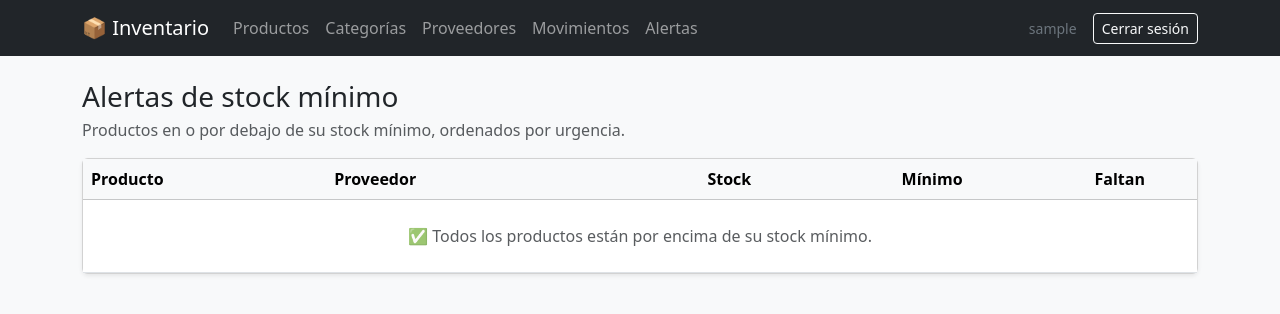
After one commit to BryanE-sketch/Django---Sistema-de-inventario-, a Django app: page /alertas/ in a window 1280 px wide. The commit adds this page. Shown: the top 314 px of the page. Run offline with Django 5.2, Linux system fonts and the light colour scheme; the visitor is signed in with stand-in values (Sample User, id 1); data that the repository does not hold is empty.

Commit message:
Fase 5: alertas de stock mínimo con contador, página de alertas y avisos

```diff
--- a/config/settings.py
+++ b/config/settings.py
@@ -64,6 +64,7 @@ TEMPLATES = [
                 'django.template.context_processors.request',
                 'django.contrib.auth.context_processors.auth',
                 'django.contrib.messages.context_processors.messages',
+                'inventory.context_processors.low_stock_alerts',
             ],
         },
     },
--- /dev/null
+++ b/inventory/context_processors.py
@@ -0,0 +1,7 @@
+from .models import Product
+
+
+def low_stock_alerts(request):
+    if not request.user.is_authenticated:
+        return {}
+    return {'low_stock_count': Product.objects.low_stock().count()}
--- a/inventory/models.py
+++ b/inventory/models.py
@@ -35,6 +35,11 @@ class Supplier(models.Model):
         return self.name
 
 
+class ProductQuerySet(models.QuerySet):
+
+    def low_stock(self):
+        return self.filter(stock__lte=models.F('min_stock'))
+
 class Product(models.Model):
     name = models.CharField('nombre', max_length=150)
     sku = models.CharField(
@@ -66,6 +71,7 @@ class Product(models.Model):
     min_stock = models.PositiveIntegerField('stock mínimo', default=5)
     created_at = models.DateTimeField('creado', auto_now_add=True)
     updated_at = models.DateTimeField('actualizado', auto_now=True)
+    objects = ProductQuerySet.as_manager()
 
     class Meta:
         verbose_name = 'producto'
--- /dev/null
+++ b/inventory/templates/inventory/low_stock_list.html
@@ -0,0 +1,48 @@
+{% extends 'base.html' %}
+
+{% block title %}Alertas de stock{% endblock %}
+
+{% block content %}
+<div class="mb-3">
+    <h1 class="h3 mb-1">Alertas de stock mínimo</h1>
+    <p class="text-muted mb-0">Productos en o por debajo de su stock mínimo, ordenados por urgencia.</p>
+</div>
+
+<div class="card shadow-sm">
+    <div class="table-responsive">
+        <table class="table table-hover align-middle mb-0">
+            <thead class="table-light">
+                <tr>
+                    <th>Producto</th>
+                    <th>Proveedor</th>
+                    <th class="text-end">Stock</th>
+                    <th class="text-end">Mínimo</th>
+                    <th class="text-end">Faltan</th>
+                    <th></th>
+                </tr>
+            </thead>
+            <tbody>
+                {% for product in products %}
+                <tr>
+                    <td>
+                        <a href="{{ product.get_absolute_url }}">{{ product.name }}</a>
+                        <div class="text-muted small">{{ product.sku }}</div>
+                    </td>
+                    <td>{{ product.supplier }}</td>
+                    <td class="text-end text-danger fw-semibold">{{ product.stock }}</td>
+                    <td class="text-end">{{ product.min_stock }}</td>
+                    <td class="text-end">{{ product.shortage }}</td>
+                    <td class="text-end">
+                        <a href="{% url 'inventory:movement_create' %}?product={{ product.pk }}&type=IN" class="btn btn-sm btn-success">Reponer</a>
+                    </td>
+                </tr>
+                {% empty %}
+                <tr>
+                    <td colspan="6" class="text-center text-muted py-4">✅ Todos los productos están por encima de su stock mínimo.</td>
+                </tr>
+                {% endfor %}
+            </tbody>
+        </table>
+    </div>
+</div>
+{% endblock %}
--- a/inventory/urls.py
+++ b/inventory/urls.py
@@ -26,4 +26,8 @@ urlpatterns = [
     # Movimientos de stock
     path('movimientos/', views.StockMovementListView.as_view(), name='movement_list'),
     path('movimientos/nuevo/', views.StockMovementCreateView.as_view(), name='movement_create'),
+
+
+    # Alertas
+    path('alertas/', views.LowStockListView.as_view(), name='low_stock'),
 ]
--- a/inventory/views.py
+++ b/inventory/views.py
@@ -1,7 +1,7 @@
 from django.contrib import messages
 from django.contrib.auth.mixins import LoginRequiredMixin
 from django.contrib.messages.views import SuccessMessageMixin
-from django.db.models import Count, ProtectedError
+from django.db.models import Count, F, ProtectedError
 from django.shortcuts import redirect
 from django.urls import reverse, reverse_lazy
 from django.views.generic import CreateView, DeleteView, DetailView, ListView, UpdateView
@@ -189,7 +189,15 @@ class StockMovementCreateView(LoginRequiredMixin, SuccessMessageMixin, CreateVie
 
     def form_valid(self, form):
         form.instance.created_by = self.request.user
-        return super().form_valid(form)
+        response = super().form_valid(form)
+        product = self.object.product
+        if product.is_low_stock:
+            messages.warning(
+                self.request,
+                f'Atención: {product.name} está en o por debajo del stock mínimo '
+                f'({product.stock} de {product.min_stock} unidades).',
+            )
+        return response
 
     def get_success_url(self):
         return self.object.product.get_absolute_url()
@@ -200,3 +208,16 @@ class StockMovementCreateView(LoginRequiredMixin, SuccessMessageMixin, CreateVie
             f'{movement.get_movement_type_display()} de {movement.quantity} unidades registrada. '
             f'Stock actual de {movement.product.name}: {movement.product.stock}.'
         )
+
+
+class LowStockListView(LoginRequiredMixin, ListView):
+    template_name = 'inventory/low_stock_list.html'
+    context_object_name = 'products'
+
+    def get_queryset(self):
+        return (
+            Product.objects.low_stock()
+            .select_related('category', 'supplier')
+            .annotate(shortage=F('min_stock') - F('stock'))
+            .order_by('-shortage', 'name')
+        )
--- a/templates/base.html
+++ b/templates/base.html
@@ -8,20 +8,35 @@
 </head>
 <body class="bg-light">
 
-    <nav class="navbar navbar-dark bg-dark mb-4">
+    <nav class="navbar navbar-expand-lg navbar-dark bg-dark mb-4">
         <div class="container">
             <a class="navbar-brand" href="{% url 'inventory:product_list' %}">📦 Inventario</a>
             {% if user.is_authenticated %}
+            <button class="navbar-toggler" type="button" data-bs-toggle="collapse" data-bs-target="#mainNav" aria-controls="mainNav" aria-expanded="false" aria-label="Abrir menú">
+                <span class="navbar-toggler-icon"></span>
+            </button>
+            <div class="collapse navbar-collapse" id="mainNav">
+                <ul class="navbar-nav me-auto">
+                    <li class="nav-item"><a class="nav-link" href="{% url 'inventory:product_list' %}">Productos</a></li>
+                    <li class="nav-item"><a class="nav-link" href="{% url 'inventory:category_list' %}">Categorías</a></li>
+                    <li class="nav-item"><a class="nav-link" href="{% url 'inventory:supplier_list' %}">Proveedores</a></li>
+                    <li class="nav-item"><a class="nav-link" href="{% url 'inventory:movement_list' %}">Movimientos</a></li>
+                    <li class="nav-item">
+                        <a class="nav-link" href="{% url 'inventory:low_stock' %}">
+                            Alertas
+                            {% if low_stock_count %}
+                            <span class="badge rounded-pill text-bg-danger">{{ low_stock_count }}</span>
+                            {% endif %}
+                        </a>
+                    </li>
+                </ul>
                 <div class="d-flex align-items-center gap-3">
-                <a class="nav-link text-light" href="{% url 'inventory:product_list' %}">Productos</a>
-                <a class="nav-link text-light" href="{% url 'inventory:category_list' %}">Categorías</a>
-                <a class="nav-link text-light" href="{% url 'inventory:supplier_list' %}">Proveedores</a>
-                <a class="nav-link text-light" href="{% url 'inventory:movement_list' %}">Movimientos</a>
                     <span class="text-secondary small">{{ user.username }}</span>
                     <form method="post" action="{% url 'logout' %}" class="m-0">
                         {% csrf_token %}
                         <button type="submit" class="btn btn-outline-light btn-sm">Cerrar sesión</button>
                     </form>
+                </div>
             </div>
             {% endif %}
         </div>
```
Also changed, not shown: inventory/templates/inventory/product_detail.html (+8 -0 lines), inventory/templates/inventory/product_list.html (+8 -1 lines). Lines whose indentation alone changed are shown as unchanged.
